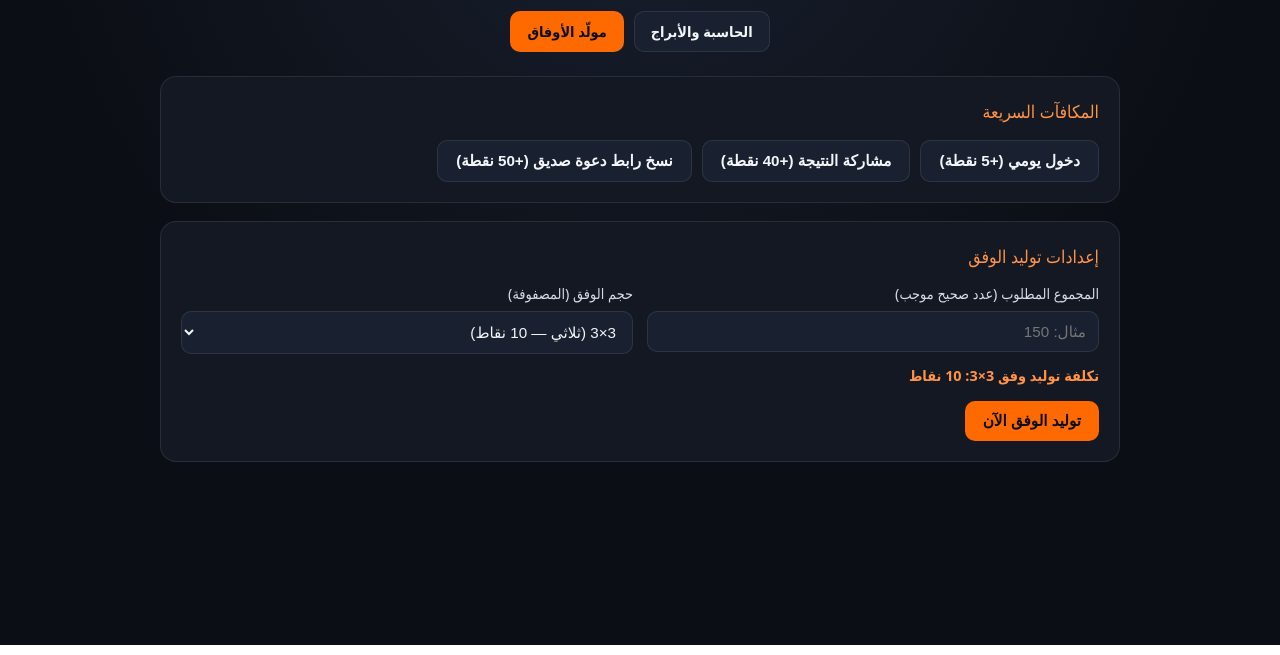
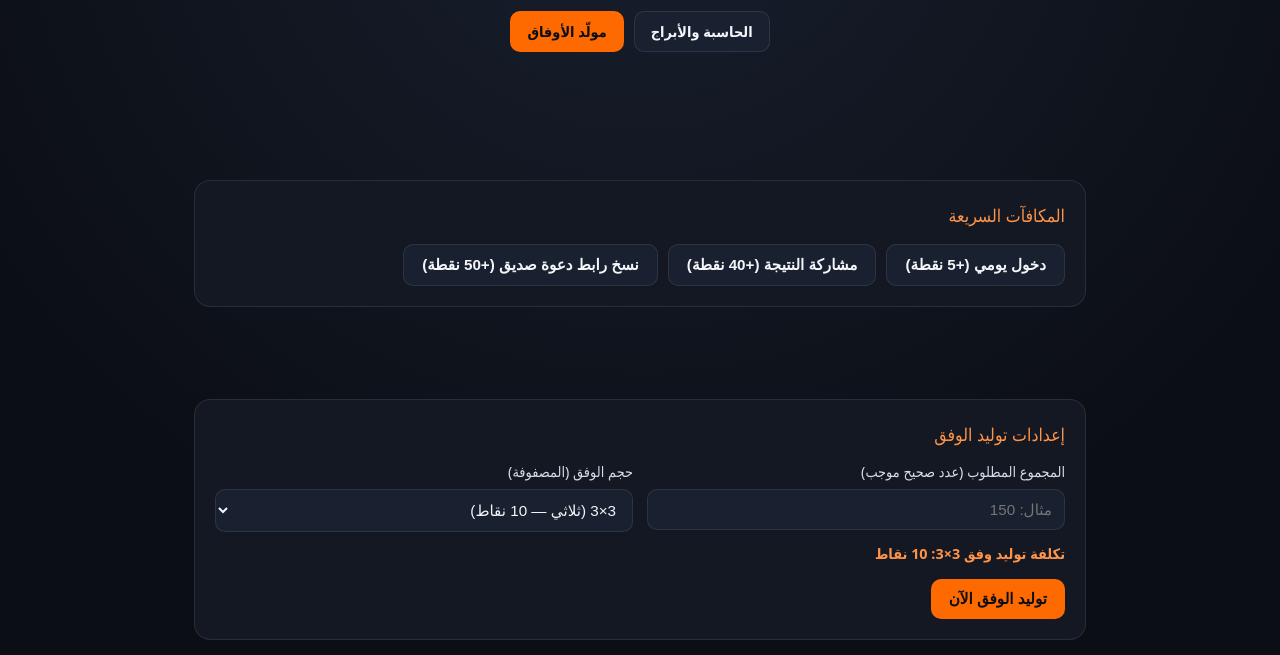
Before and after one commit to salsalmany1-ux/awfaq-abjad, a plain HTML site: page wafq.html in a window 1280 px wide. Shown: the part 155-810 px from the top of the page. Drawn offline with Linux system fonts and the light colour scheme.

Commit message:
Update wafq.html

```diff
--- a/wafq.html
+++ b/wafq.html
@@ -74,9 +74,52 @@
       padding-top: 6px;
     }
 
-    .container {
-      max-width: 960px;
+    .page-shell {
+      max-width: 1280px;
       margin: 56px auto 0;
+      display: grid;
+      grid-template-columns: 160px minmax(0, 1fr) 160px;
+      gap: 18px;
+      align-items: start;
+    }
+
+    .side-ads {
+      display: flex;
+      flex-direction: column;
+      gap: 16px;
+      align-items: center;
+    }
+
+    .banner-slot {
+      display: flex;
+      justify-content: center;
+      align-items: center;
+      margin: 14px auto;
+      max-width: 100%;
+      overflow-x: auto;
+    }
+
+    .banner-slot iframe {
+      border: 0;
+      background: transparent;
+      display: block;
+    }
+
+    .desktop-only-banner { display: flex; }
+    .mobile-only-banner { display: none; }
+
+    @media (max-width: 1024px) {
+      .page-shell {
+        grid-template-columns: minmax(0, 1fr);
+      }
+      .side-ads {
+        display: none;
+      }
+    }
+
+    @media (max-width: 760px) {
+      .desktop-only-banner { display: none; }
+      .mobile-only-banner { display: flex; }
     }
 
     header {
@@ -256,7 +299,14 @@
     <div class="status-bar" id="statusBar">جاري تحميل حالة النقاط...</div>
   </aside>
 
-  <div class="container">
+  <div class="page-shell">
+    <!-- عمود الإعلانات الجانبي الأيمن (160x600 و 160x300) -->
+    <aside class="side-ads" aria-label="إعلانات جانبية">
+      <div class="banner-slot" data-ad-key="2c097ab44a64c6c0606b2fb1836488bd" data-ad-w="160" data-ad-h="600"></div>
+      <div class="banner-slot" data-ad-key="3dcfa0e5cf63449c449860c04792b50a" data-ad-w="160" data-ad-h="300"></div>
+    </aside>
+
+    <main class="container">
       <header>
         <h1>مولّد الأوفاق العددية</h1>
         <p class="subtitle">توليد مصفوفات أوفاق بأعداد صحيحة فريدة — تُخصم النقاط بمجرد التوليد حسب حجم الوفق</p>
@@ -265,6 +315,10 @@
           <a class="nav-btn primary" href="wafq.html">مولّد الأوفاق</a>
         </div>
       </header>
+
+      <!-- بانر علوي للشاشات العريضة (728x90) وللهواتف (320x50) -->
+      <div class="banner-slot desktop-only-banner" data-ad-key="43c6a2cdb89df92f1d10bf50c7cc3af0" data-ad-w="728" data-ad-h="90"></div>
+      <div class="banner-slot mobile-only-banner" data-ad-key="9cea9f341703cacbcc9254423d8e316f" data-ad-w="320" data-ad-h="50"></div>
 
       <section class="card">
         <div class="card-title">المكافآت السريعة</div>
@@ -275,6 +329,9 @@
         </div>
         <div class="toast" id="systemToast"></div>
       </section>
+
+      <!-- بانر متوسط (468x60) -->
+      <div class="banner-slot" data-ad-key="d18f65e3e3e650c995bfae571ec658e4" data-ad-w="468" data-ad-h="60"></div>
 
       <section class="card">
         <div class="card-title">إعدادات توليد الوفق</div>
@@ -306,12 +363,59 @@
 
         <div id="wafqResultArea"></div>
       </section>
+
+      <!-- بانر سفلي مربع (300x250) -->
+      <div class="banner-slot" data-ad-key="297dd0dec9845987bf6e7f08ee8f028e" data-ad-w="300" data-ad-h="250"></div>
+    </main>
+
+    <aside class="side-ads" aria-hidden="true"></aside>
   </div>
 
   <script>
     const SMART_LINK_URL = "https://asiafilm.org/4/56aaa9153709df41930060678aa64610";
+    const AD_SCRIPT_BASE = "https://bicea.org/22";
     const STORAGE_KEY = "abjad_wafq_points_state_v1";
     const REF_CLAIMED_KEY = "abjad_wafq_ref_claimed_v1";
+
+    function mountIsolatedBanners() {
+      document.querySelectorAll(".banner-slot[data-ad-key]").forEach((slot) => {
+        const key = slot.getAttribute("data-ad-key");
+        const w = parseInt(slot.getAttribute("data-ad-w"), 10);
+        const h = parseInt(slot.getAttribute("data-ad-h"), 10);
+        if (!key || !w || !h) return;
+
+        const iframe = document.createElement("iframe");
+        iframe.width = String(w);
+        iframe.height = String(h);
+        iframe.style.width = `${w}px`;
+        iframe.style.height = `${h}px`;
+        iframe.style.border = "0";
+        iframe.style.overflow = "hidden";
+        iframe.loading = "lazy";
+        iframe.scrolling = "no";
+
+        slot.innerHTML = "";
+        slot.appendChild(iframe);
+
+        const doc = iframe.contentDocument || iframe.contentWindow?.document;
+        if (doc) {
+          doc.open();
+          doc.write(`<!DOCTYPE html><html><head><style>html,body{margin:0;padding:0;background:transparent;overflow:hidden;}</style></head><body>
+            <script>
+              atOptions = {
+                'key' : '${key}',
+                'format' : 'iframe',
+                'height' : ${h},
+                'width' : ${w},
+                'params' : {}
+              };
+            <\/script>
+            <script data-cfasync="false" src="${AD_SCRIPT_BASE}/${key}"><\/script>
+          </body></html>`);
+          doc.close();
+        }
+      });
+    }
 
     const CONFIG = {
       WELCOME_BONUS: 25,
@@ -653,6 +757,7 @@
       document.getElementById("targetSumInput").value = sumParam;
     }
 
+    mountIsolatedBanners();
     handleIncomingReferral();
     renderHUD();
   </script>
```
Lines whose indentation alone changed are shown as unchanged.
